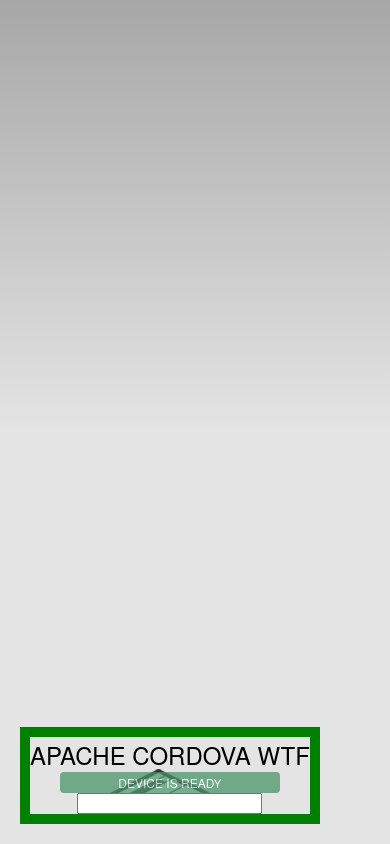
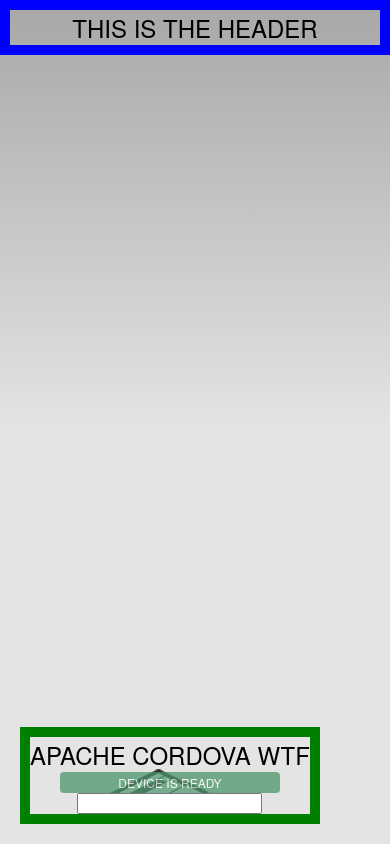
Before and after one commit to cjhooker/phonegap-hello-world, a website: page www/index.html in a window 390 px wide. Drawn offline with Linux system fonts and the light colour scheme; some packages are replaced by stand-ins of ours.

Commit message:
css test header

```diff
--- a/www/css/index.css
+++ b/www/css/index.css
@@ -46,6 +46,14 @@
 }
 
 /* Portrait layout (default) */
+
+.app-header {
+    position: absolute;
+    top: 0;
+    border: 10px solid blue;
+    width: 100%;
+    box-sizing: border-box;
+}
 
 .app {
     background:url(../img/logo.png) no-repeat center top; /* 170px x 200px */
--- a/www/index.html
+++ b/www/index.html
@@ -27,6 +27,9 @@
         <title>Hello World</title>
     </head>
     <body>
+        <div class="app-header">
+            <h1>This is the header</h1>
+        </div>
         <div class="app">
             <h1>Apache Cordova WTF</h1>
             <div id="deviceready" class="blink">
```
